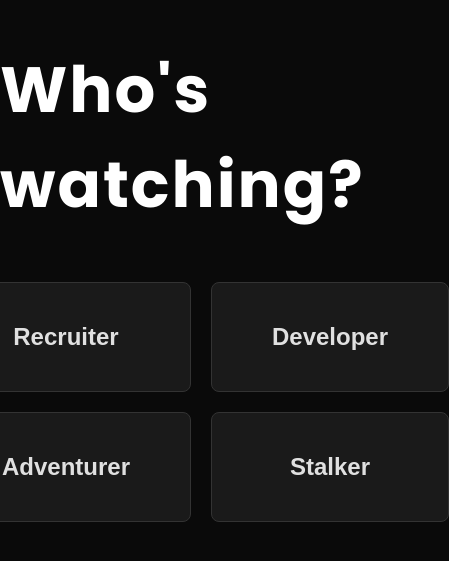
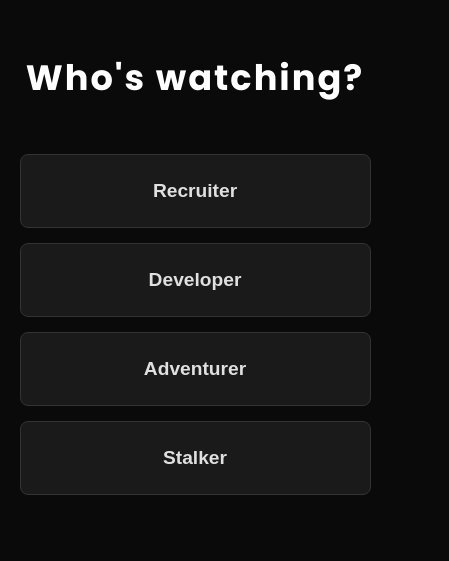
Before and after one commit to Debajyoti-DG/Portfolio, a React (Create React App) app: page / in a window 390 px wide. Shown: the part 161-722 px from the top of the page, 449 px wide, since content can reach past the window. Built offline with nearby package versions, Linux system fonts and the light colour scheme.

Commit message:
addded responsivebess to selection screen and fixed navbar issue

```diff
--- a/src/components/00_SelectionScreen/SelectionScreen.css
+++ b/src/components/00_SelectionScreen/SelectionScreen.css
@@ -45,3 +45,34 @@
   color: #fff;
   box-shadow: 0 10px 20px rgba(0, 123, 255, 0.2);
 }
+
+/* Tablet and smaller devices */
+@media (max-width: 768px) {
+    .selection-title {
+        font-size: 3rem; /* Reduce title size */
+        text-align: center;
+        padding: 0 20px; /* Add some padding to prevent touching edges */
+    }
+
+    .options-grid {
+        grid-template-columns: 1fr; /* Stack buttons vertically */
+        gap: 15px;
+        width: 80%; /* Ensure buttons don't stretch full width */
+    }
+
+    .option-card {
+        padding: 25px 40px; /* Adjust padding for a better fit */
+        font-size: 1.2rem;
+    }
+}
+
+/* Mobile-specific adjustments */
+@media (max-width: 480px) {
+    .selection-title {
+        font-size: 2.2rem;
+    }
+
+    .options-grid {
+        width: 90%;
+    }
+}
--- a/src/components/01_Navbar/Navbar.css
+++ b/src/components/01_Navbar/Navbar.css
@@ -8,8 +8,10 @@
     background-color: rgba(10, 10, 10, 0.8);
     backdrop-filter: blur(10px);
     position: fixed;
-    width: 90%;
+    width: 100%; /* Use full width */
     top: 0;
+    left: 0; /* Anchor to the left edge */
+    box-sizing: border-box;
     z-index: 1000;
     border-bottom: 1px solid #2a2a2a;
 }
```
